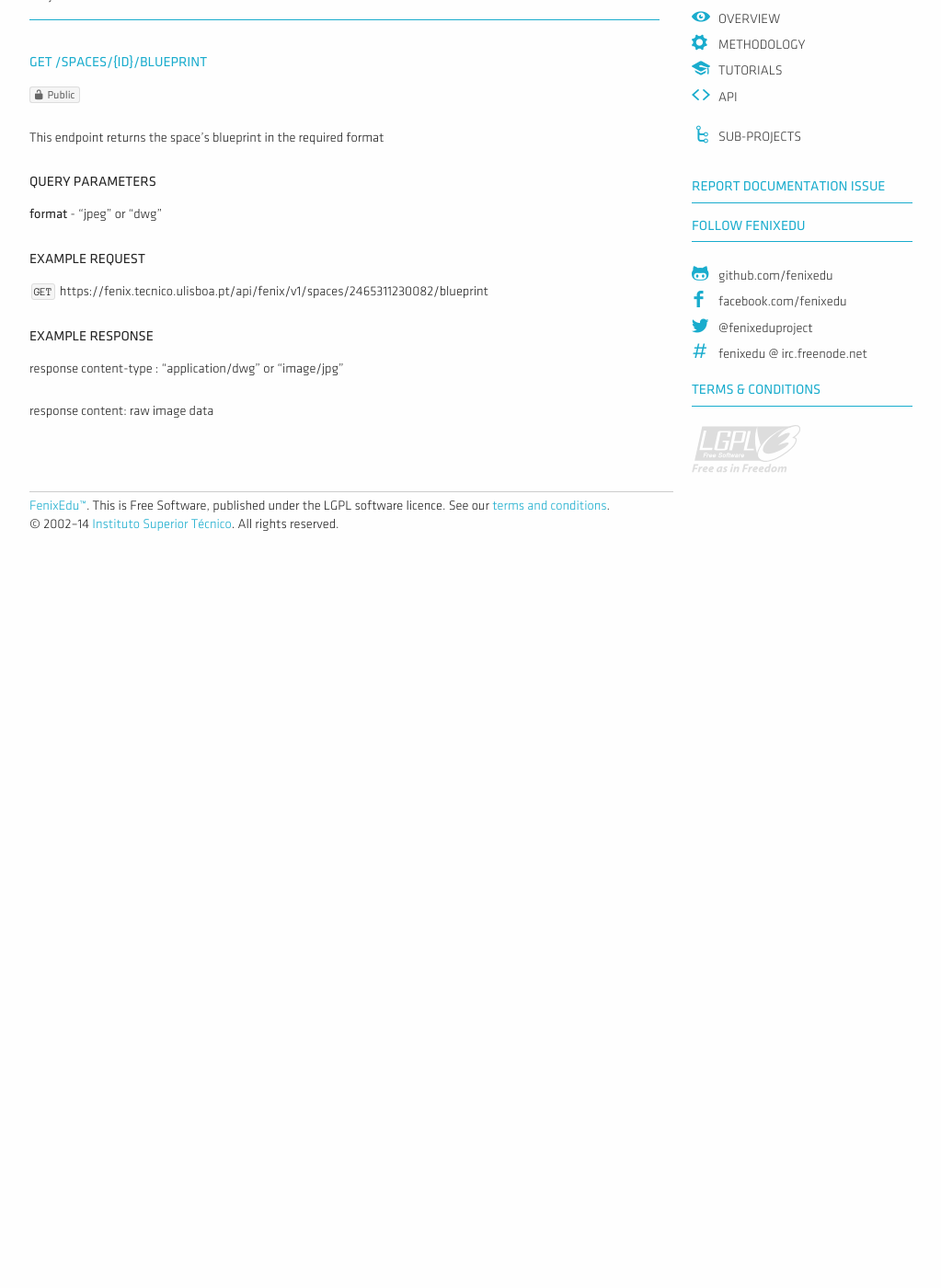
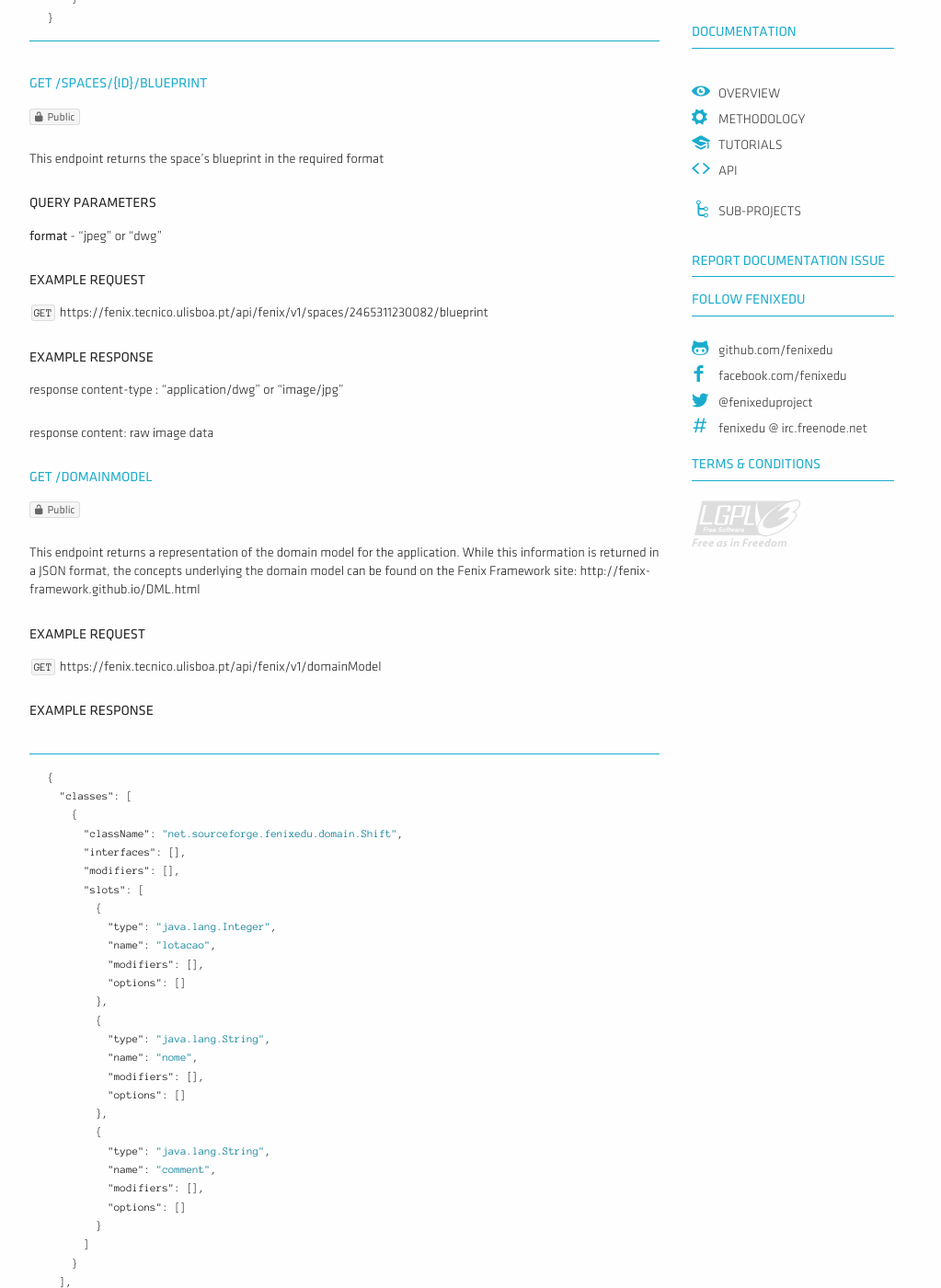
Before and after one commit to FenixEdu/fenixedu.github.io, a Jekyll site: the page built from dev/api/index.md, in a window 1280 px wide and 1400 px high, scrolled down 24509 px. Shown: the whole window at 92% size, without its empty margins (128-1151 px from the left). Built offline with Jekyll 4.4.1, drawn with Linux system fonts in a browser that asks for light colours; nearby versions of some CDN libraries; Markdown is read by kramdown in place of the engine named in the settings; before the commit the page ends 25139 px from its top, so only the background shows below that; some of the changed text lies outside the part shown.

Commit message:
Added documentation for domainModel endpoint

````diff
--- a/dev/api/index.md
+++ b/dev/api/index.md
@@ -58,6 +58,7 @@ https://fenix.tecnico.ulisboa.pt/api/fenix/v1/courses/1610612925989?lang=en-US
 * [GET /degrees](#toc_25) <i class="icon-lock-open"></i>
 * [GET /degrees/{id}](#toc_29) <i class="icon-lock-open"></i>
 * [GET /degrees/{id}/courses](#toc_33) <i class="icon-lock-open"></i>
+* [GET /domainModel](#toc_76) <i class="icon-lock-open"></i>
 * [GET /person](#toc_37)  <i class="icon-lock"></i><i class="icon-user"></i>
 * [GET /person/calendar/classes](#toc_40) <i class="icon-lock"></i><i class="icon-calendar"></i>
 * [GET /person/calendar/evaluations](#toc_44) <i class="icon-lock"></i><i class="icon-calendar"></i>
@@ -1109,3 +1110,69 @@ This endpoint returns the space's blueprint in the required format
 response content-type : "application/dwg" or "image/jpg"
 
 response content: raw image data
+
+### GET /domainModel
+
+<i class="icon-lock-open"></i>
+
+This endpoint returns a representation of the domain model for the application.
+While this information is returned in a JSON format, the concepts underlying
+the domain model can be found on the Fenix Framework site:
+http://fenix-framework.github.io/DML.html
+
+#### Example Request
+```GET``` https://fenix.tecnico.ulisboa.pt/api/fenix/v1/domainModel
+
+#### Example Response
+{% highlight json %}
+{
+  "classes": [
+    {
+      "className": "net.sourceforge.fenixedu.domain.Shift",
+      "interfaces": [],
+      "modifiers": [],
+      "slots": [
+        {
+          "type": "java.lang.Integer",
+          "name": "lotacao",
+          "modifiers": [],
+          "options": []
+        },
+        {
+          "type": "java.lang.String",
+          "name": "nome",
+          "modifiers": [],
+          "options": []
+        },
+        {
+          "type": "java.lang.String",
+          "name": "comment",
+          "modifiers": [],
+          "options": []
+        }
+      ]
+    }
+  ],
+  "relations": [
+    {
+      "name": "RootDomainObjectNonRegularTeachingService",
+      "roles": [
+        {
+          "type": "net.sourceforge.fenixedu.domain.NonRegularTeachingService",
+          "name": "nonRegularTeachingServices",
+          "modifiers": [],
+          "multiplicityLower": "0",
+          "multiplicityUpper": "*"
+        },
+        {
+          "type": "org.fenixedu.bennu.core.domain.Bennu",
+          "name": "rootDomainObject",
+          "modifiers": [],
+          "multiplicityLower": "0",
+          "multiplicityUpper": "1"
+        }
+      ]
+    }
+  ]
+}
+{% endhighlight %}
````
